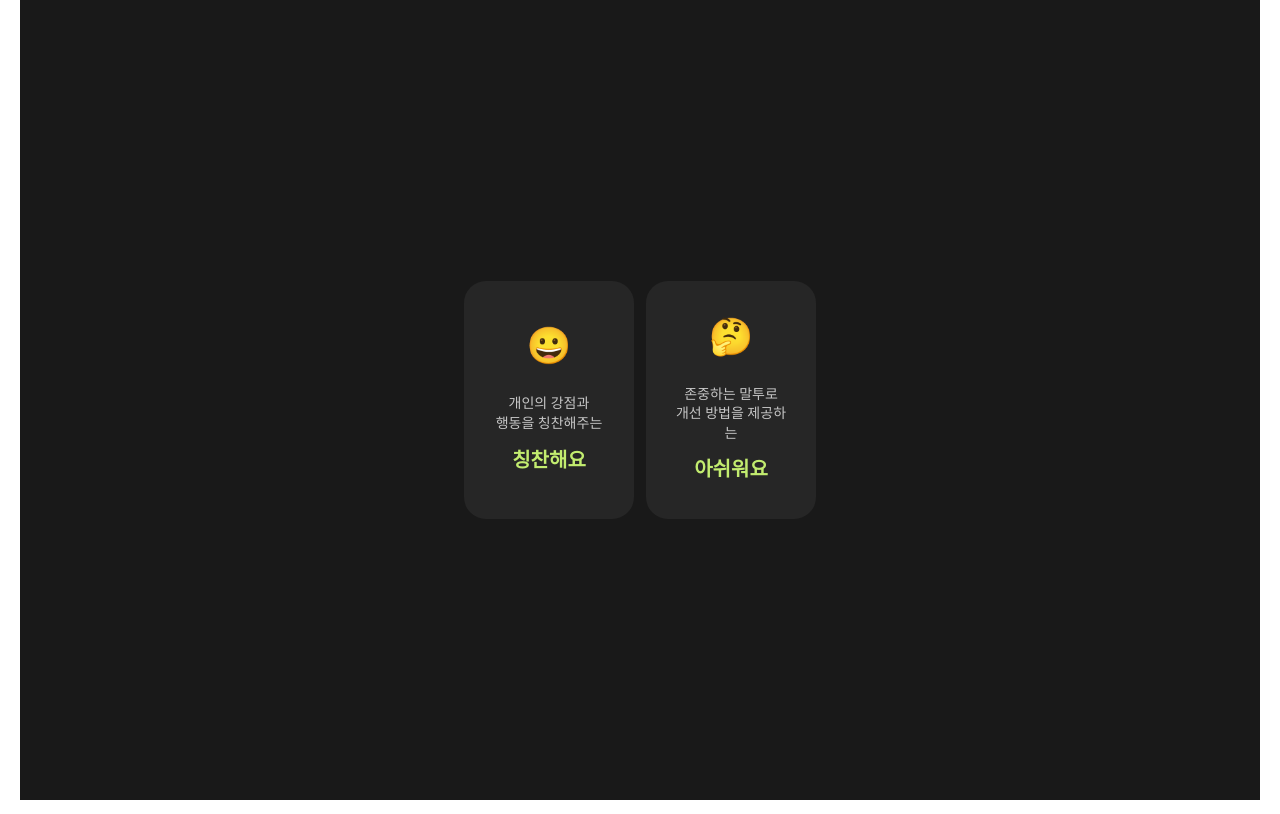
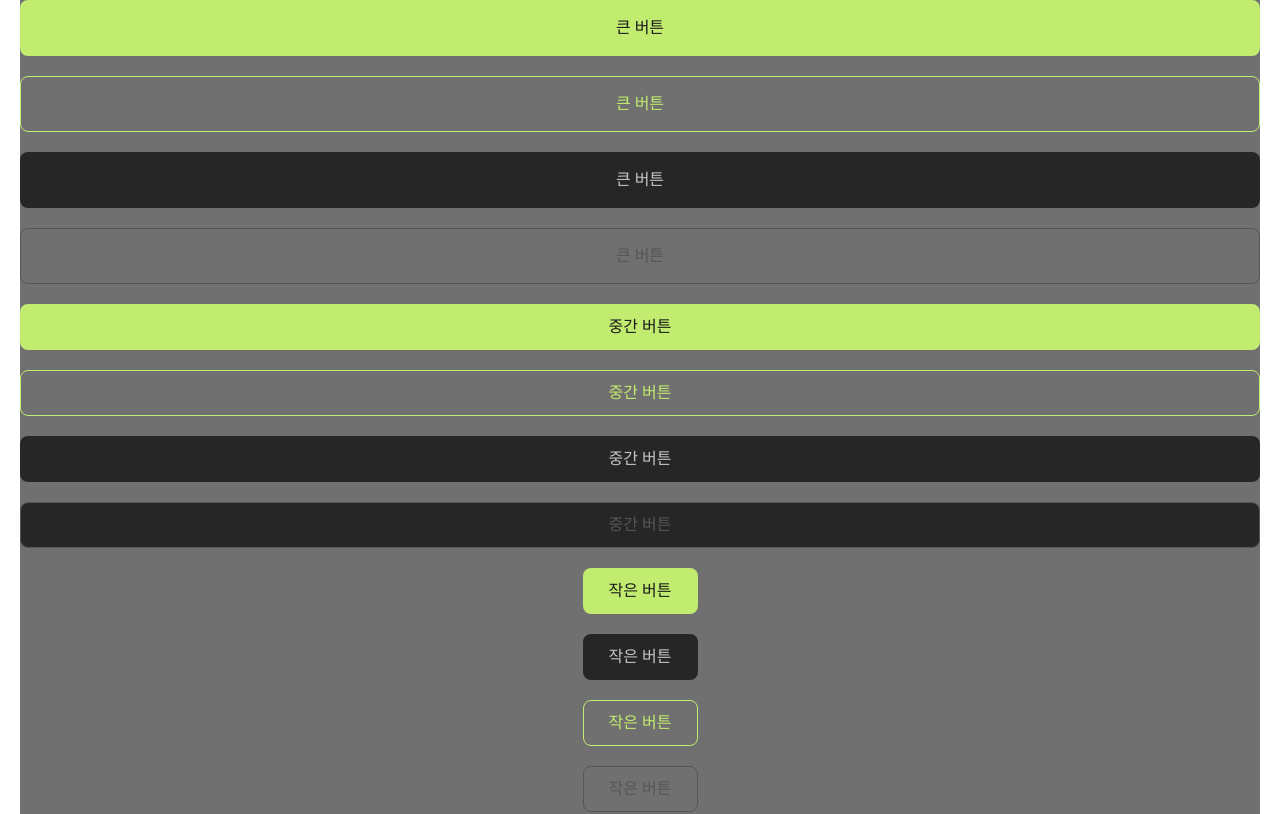
Before and after one commit to vvsos1/Team5-EQUUS-N, a React (Vite) app in the folder front-end/: page / in a window 1280 px wide. Shown: the top 814 px of the page. Built offline with nearby package versions, Linux system fonts and the light colour scheme; a web font is replaced by a local one.

Commit message:
[FD-188] chore: app3.js (테스트 화면) 수정

```diff
--- a/front-end/src/App3.jsx
+++ b/front-end/src/App3.jsx
@@ -1,11 +1,91 @@
-import Icon from './components/Icon';
+import { useState } from 'react';
 import FeedBackButton from './components/buttons/FeedBackButton';
+import LargeButton from './components/buttons/LargeButton';
+import MediumButton from './components/buttons/MediumButton';
+import SmallButton from './components/buttons/SmallButton';
 
 function App3() {
+  const [currentFeedback, setCurrentFeedback] = useState(null);
+
   return (
     <>
-      <div className='mx-5 flex h-screen items-center justify-center bg-gray-900'>
-        <FeedBackButton />
+      <div className='mx-5 flex h-full flex-col items-center justify-center gap-5 bg-gray-400'>
+        <LargeButton
+          text='큰 버튼'
+          onClick={() => {}}
+          isOutlined={false}
+          disabled={false}
+        />
+        <LargeButton
+          text='큰 버튼'
+          onClick={() => {}}
+          isOutlined={true}
+          disabled={false}
+        />
+        <LargeButton
+          text='큰 버튼'
+          onClick={() => {}}
+          isOutlined={false}
+          disabled={true}
+        />
+        <LargeButton
+          text='큰 버튼'
+          onClick={() => {}}
+          isOutlined={true}
+          disabled={true}
+        />
+        <MediumButton
+          text='중간 버튼'
+          onClick={() => {}}
+          isOutlined={false}
+          disabled={false}
+        />
+        <MediumButton
+          text='중간 버튼'
+          onClick={() => {}}
+          isOutlined={true}
+          disabled={false}
+        />
+        <MediumButton
+          text='중간 버튼'
+          onClick={() => {}}
+          isOutlined={false}
+          disabled={true}
+        />
+        <MediumButton
+          text='중간 버튼'
+          onClick={() => {}}
+          isOutlined={true}
+          disabled={true}
+        />
+        <SmallButton
+          text='작은 버튼'
+          onClick={() => {}}
+          isOutlined={false}
+          disabled={false}
+        />
+        <SmallButton
+          text='작은 버튼'
+          onClick={() => {}}
+          isOutlined={false}
+          disabled={true}
+        />
+        <SmallButton
+          text='작은 버튼'
+          onClick={() => {}}
+          isOutlined={true}
+          disabled={false}
+        />
+        <SmallButton
+          text='작은 버튼'
+          onClick={() => {}}
+          isOutlined={true}
+          disabled={true}
+        />
+        <FeedBackButton
+          currentFeedback={currentFeedback}
+          onClick={setCurrentFeedback}
+        />
       </div>
     </>
   );
```
